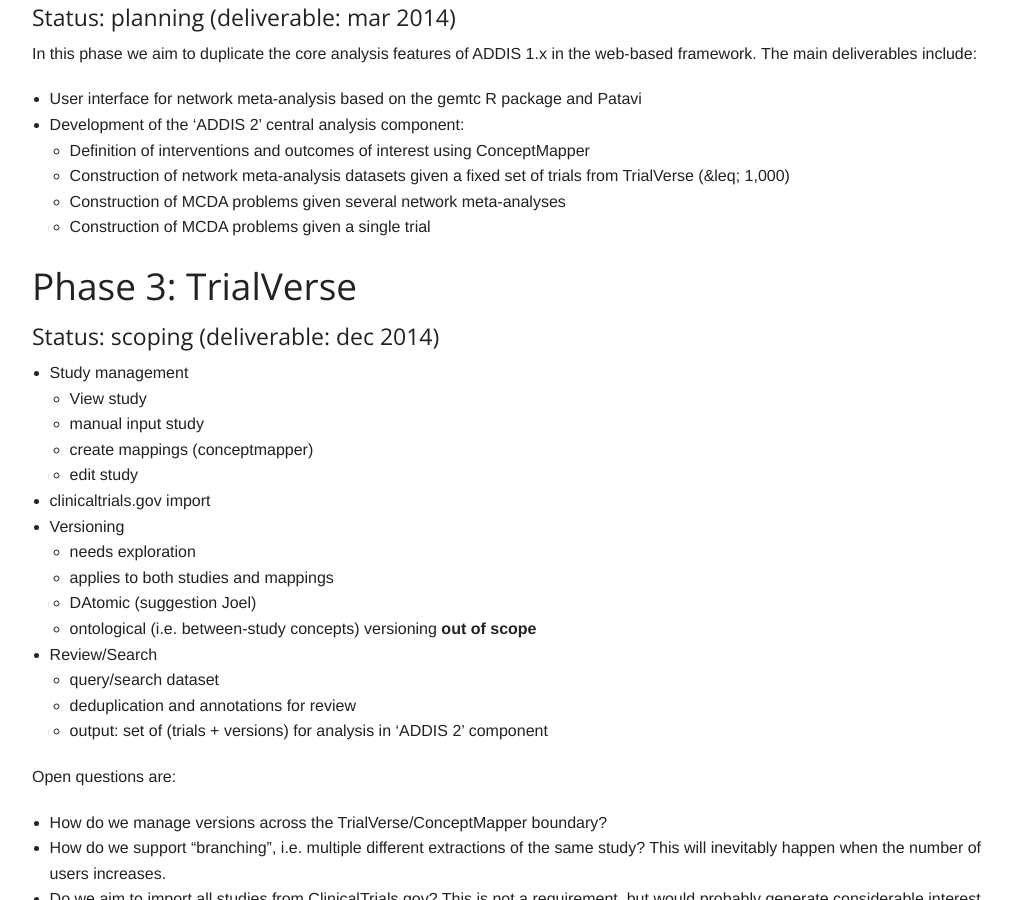
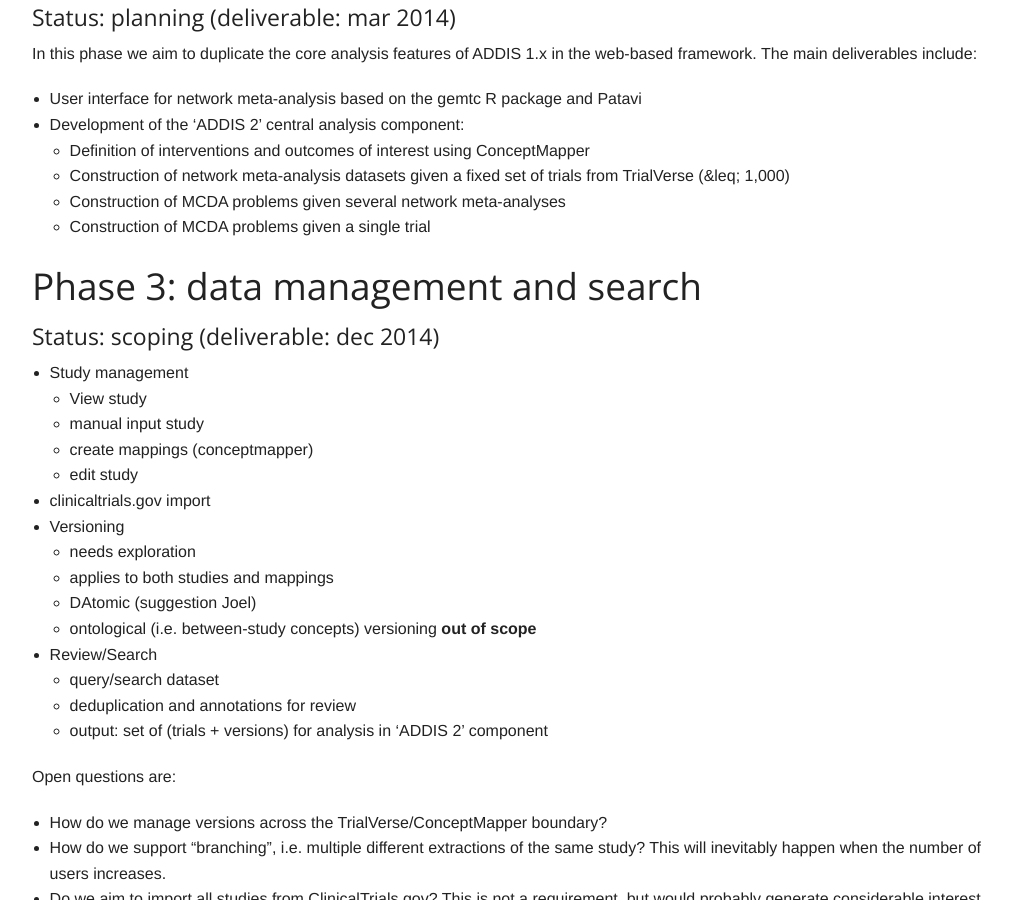
Before and after one commit to drugis/drugis.org, a Jekyll site: the page built from software/addis2/roadmap.md, in a window 1280 px wide and 900 px high, scrolled down 736 px. Shown: the whole window, without its empty margins (123-1134 px from the left). Built offline with Jekyll 4.4.1, drawn with Linux system fonts in a browser that asks for light colours; Markdown is read by kramdown in place of the engine named in the settings.

Commit message:
Roadmap fix

```diff
--- a/software/addis2/roadmap.md
+++ b/software/addis2/roadmap.md
@@ -36,8 +36,8 @@
     - Construction of MCDA problems given several network meta-analyses
     - Construction of MCDA problems given a single trial
 
-Phase 3: TrialVerse
--------------------
+Phase 3: data management and search
+-----------------------------------
 
 #### Status: scoping (deliverable: dec 2014)
 
```
